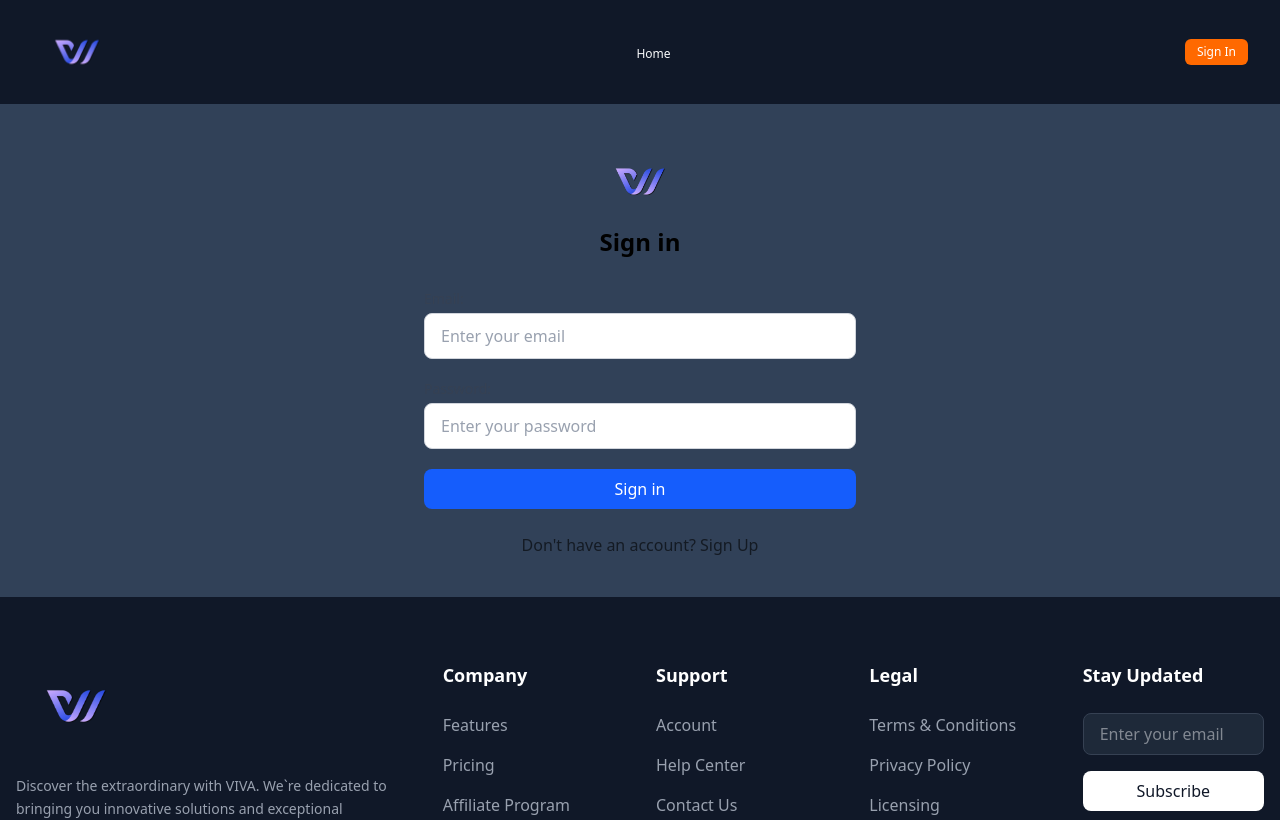
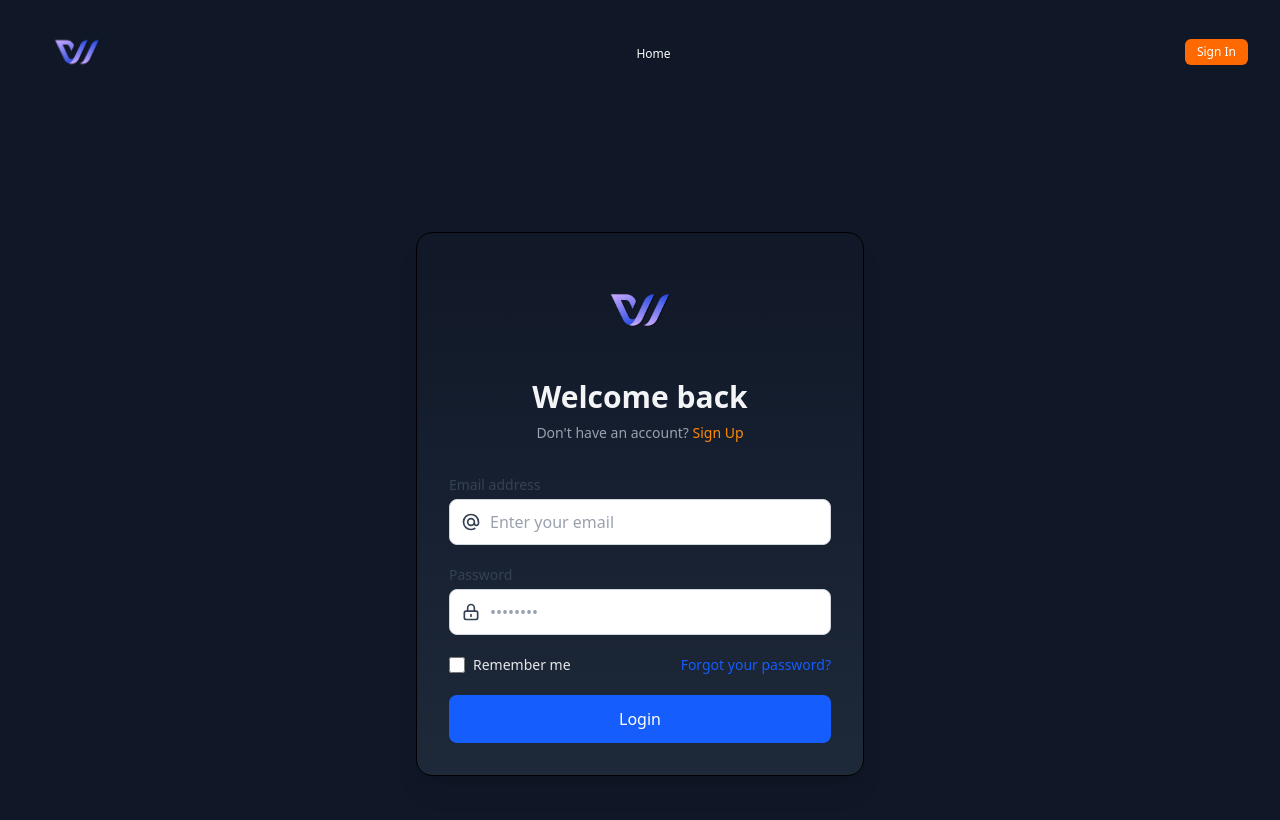
Before and after one commit to programmerviva/VIVA, a React (Vite) app: page /login in a window 1280 px wide. Shown: the top 820 px of the page. Built offline with nearby package versions, Linux system fonts and the light colour scheme; no server answers.

Commit message:
refactor AuthService and Login component for improved error handling, session management, and UI enhancements

```diff
--- a/src/appwrite/auth.js
+++ b/src/appwrite/auth.js
@@ -30,34 +30,39 @@ export class AuthService {
         password,
         name
       );
-
       if (userAccount) {
-        // Login immediately after successful signup
+        // Call login first to create a session
         return await this.login({ email, password });
       }
+      return userAccount;
     } catch (error) {
       console.error("Appwrite service error:", error);
-      if (error?.code === 409) {
-        throw new Error("Email already registered. Please login instead.");
-      }
-      throw new Error("Account creation failed. Please try again.");
+      throw error;
     }
   }
 
   async login({ email, password }) {
     try {
-      // Create new session without checking current session
+
       const session = await this.account.createEmailPasswordSession(email, password);
 
-      if (session) {
-        const userData = await this.account.get();
-        return { userData, session };
+      if (!session) {
+        throw new Error("Failed to create session");
       }
 
-      throw new Error("Failed to create session");
+      // Get user details after successful login
+      const userData = await this.account.get();
+      return {
+        session,
+        userData,
+      };
     } catch (error) {
       console.error("Login error:", error);
-      throw error;
+      if (error?.type === "user_invalid_credentials") {
+        throw new Error("Invalid email or password");
+      } else {
+        throw new Error("Login failed. Please try again");
+      }
     }
   }
 
@@ -65,9 +70,10 @@ export class AuthService {
     try {
       return await this.account.get();
     } catch (error) {
-      console.error("getCurrentUser error:", error);
-      return null;
+      console.log("Appwrite serive :: getCurrentUser :: error", error);
     }
+
+    return null;
   }
 
   async getCurrentUserDetails() {
@@ -93,10 +99,9 @@ export class AuthService {
 
   async logout() {
     try {
-      return await this.account.deleteSession("current");
+      await this.account.deleteSessions();
     } catch (error) {
-      console.error("Logout error:", error);
-      return null;
+      console.log("Appwrite serive :: logout :: error", error);
     }
   }
 
@@ -149,6 +154,7 @@ export class AuthService {
     }
   }
 
+  // Add method to get file preview
   async getFilePreview(fileId) {
     try {
       return this.storage.getFilePreview(conf.appwriteBucketId, fileId);
@@ -157,55 +163,6 @@ export class AuthService {
       return null;
     }
   }
-
-  async updateProfile(formData) {
-    try {
-      const userData = await this.account.get();
-      let updatedData = { ...userData };
-
-      // Update name if provided
-      if (formData.get("name")) {
-        await this.account.updateName(formData.get("name"));
-        updatedData.name = formData.get("name");
-      }
-
-      // Handle profile picture upload
-      if (formData.get("profilePic")) {
-        // Delete existing profile picture if exists
-        if (userData.profilePic) {
-          try {
-            await this.storage.deleteFile(
-              conf.appwriteBucketId,
-              userData.profilePic
-            );
-          } catch {
-            console.log("No existing profile picture to delete");
-          }
-        }
-
-        // Upload new profile picture
-        const file = await this.storage.createFile(
-          conf.appwriteBucketId,
-          ID.unique(),
-          formData.get("profilePic")
-        );
-        updatedData.profilePic = file.$id;
-      }
-
-      // Update preferences (bio)
-      if (formData.get("bio")) {
-        await this.account.updatePrefs({
-          bio: formData.get("bio"),
-        });
-        updatedData.bio = formData.get("bio");
-      }
-
-      return updatedData;
-    } catch (error) {
-      console.error("Profile update error:", error);
-      throw error;
-    }
-  }
 }
 
 const authService = new AuthService();
--- a/src/components/Login.jsx
+++ b/src/components/Login.jsx
@@ -1,80 +1,179 @@
+/* eslint-disable no-unused-vars */
 import { useState } from "react";
 import { Link, useNavigate } from "react-router-dom";
 import { useDispatch } from "react-redux";
 import { useForm } from "react-hook-form";
+import { Button, Input, Logo } from "./index";
+import authService from "../appwrite/auth";
 import { login as authLogin } from "../store/authSlice";
-import authService from "../appwrite/auth";
-import { Button, Input, Logo } from "./index";
 
 const Login = () => {
   const navigate = useNavigate();
   const dispatch = useDispatch();
   const { register, handleSubmit } = useForm();
+  const [formData, setFormData] = useState({
+    email: "",
+    password: "",
+  });
   const [error, setError] = useState("");
   const [loading, setLoading] = useState(false);
 
-  const handleLogin = async (data) => {
+  const handleSubmitForm = async (e) => {
+    e.preventDefault();
+    setError("");
+    setLoading(true);
+
     try {
-      setError("");
-      setLoading(true);
-      const session = await authService.login(data);
-      if (session?.userData) {
-        dispatch(authLogin(session.userData));
+      const response = await authService.login(formData);
+
+      if (response?.session && response?.userData) {
+        dispatch(authLogin(response.userData));
         navigate("/");
       }
-    } catch   {
-      setError("Invalid email or password");
+    } catch (error) {
+      console.error("Login error:", error);
+      setError(error.message || "Failed to login. Please try again.");
     } finally {
       setLoading(false);
     }
   };
 
   return (
-    <div className="flex items-center justify-center w-full">
-      <div className="mx-auto w-full max-w-lg  rounded-xl p-10  ">
-        <div className="mb-2 flex justify-center">
-          <span className="inline-block w-full max-w-[100px]">
+    <div className="min-h-screen flex items-center justify-center bg-gray-900 py-12 px-4 sm:px-6 lg:px-8">
+      <div className="max-w-md w-full space-y-8 bg-gradient-to-b from-gray-900 to-gray-800 rounded-2xl shadow-xl p-8 border ">
+        {/* Logo Section */}
+        <div className="flex flex-col items-center">
+          <span className="inline-block w-full max-w-[120px] mb-6">
             <Logo width="100%" />
           </span>
+          <h2 className="text-3xl font-bold text-gray-100 text-center">
+            Welcome back
+          </h2>
+          <p className="mt-2 text-center text-sm text-gray-400">
+            Don&apos;t have an account?{" "}
+            <Link
+              to="/signup"
+              className="font-medium text-orange-400 hover:text-orange-300 transition-colors duration-200"
+            >
+              Sign Up
+            </Link>
+          </p>
         </div>
-        <h2 className="text-center text-2xl font-bold leading-tight">
-          Sign in
-        </h2>
-        <form onSubmit={handleSubmit(handleLogin)} className="mt-8">
+
+        {/* Error Message */}
+        {error && (
+          <div className="bg-red-50 border-l-4 border-red-500 p-4 my-4">
+            <div className="flex">
+              <div className="flex-shrink-0">
+                <svg
+                  className="h-5 w-5 text-red-500"
+                  viewBox="0 0 20 20"
+                  fill="currentColor"
+                >
+                  <path
+                    fillRule="evenodd"
+                    d="M10 18a8 8 0 100-16 8 8 0 000 16zM8.707 7.293a1 1 0 00-1.414 1.414L8.586 10l-1.293 1.293a1 1 0 101.414 1.414L10 11.414l1.293 1.293a1 1 0 001.414-1.414L11.414 10l1.293-1.293a1 1 0 00-1.414-1.414L10 8.586 8.707 7.293z"
+                    clipRule="evenodd"
+                  />
+                </svg>
+              </div>
+              <div className="ml-3">
+                <p className="text-sm text-red-700">{error}</p>
+              </div>
+            </div>
+          </div>
+        )}
+
+        {/* Login Form */}
+        <form onSubmit={handleSubmitForm} className="mt-8 space-y-6">
           <div className="space-y-5">
             <Input
-              label="Email: "
+              label="Email address"
               placeholder="Enter your email"
               type="email"
-              {...register("email", {
-                required: true,
-                pattern: {
-                  value: /^\w+([.-]?\w+)*@\w+([.-]?\w+)*(\.\w{2,3})+$/,
-                  message: "Invalid email address",
-                },
-              })}
+              value={formData.email}
+              onChange={(e) =>
+                setFormData({ ...formData, email: e.target.value })
+              }
+              required
+              icon={
+                <svg
+                  className="h-5 w-5 text-gray-700"
+                  fill="none"
+                  viewBox="0 0 24 24"
+                  stroke="currentColor"
+                >
+                  <path
+                    strokeLinecap="round"
+                    strokeLinejoin="round"
+                    strokeWidth={2}
+                    d="M16 12a4 4 0 10-8 0 4 4 0 008 0zm0 0v1.5a2.5 2.5 0 005 0V12a9 9 0 10-9 9m4.5-1.206a8.959 8.959 0 01-4.5 1.207"
+                  />
+                </svg>
+              }
             />
+
             <Input
-              label="Password: "
+              label="Password"
               type="password"
-              placeholder="Enter your password"
-              {...register("password", { required: true })}
+              placeholder="••••••••"
+              value={formData.password}
+              onChange={(e) =>
+                setFormData({ ...formData, password: e.target.value })
+              }
+              required
+              icon={
+                <svg
+                  className="h-5 w-5 text-gray-700"
+                  fill="none"
+                  viewBox="0 0 24 24"
+                  stroke="currentColor"
+                >
+                  <path
+                    strokeLinecap="round"
+                    strokeLinejoin="round"
+                    strokeWidth={2}
+                    d="M12 15v2m-6 4h12a2 2 0 002-2v-6a2 2 0 00-2-2H6a2 2 0 00-2 2v6a2 2 0 002 2zm10-10V7a4 4 0 00-8 0v4h8z"
+                  />
+                </svg>
+              }
             />
-            <Button type="submit" className="w-full" disabled={loading}>
-              {loading ? "Signing in..." : "Sign in"}
+
+            <div className="flex items-center justify-between">
+              <div className="flex items-center">
+                <input
+                  id="remember-me"
+                  name="remember-me"
+                  type="checkbox"
+                  className="h-4 w-4 text-blue-600 focus:ring-blue-500 border-gray-300 rounded"
+                />
+                <label
+                  htmlFor="remember-me"
+                  className="ml-2 block text-sm text-gray-200"
+                >
+                  Remember me
+                </label>
+              </div>
+
+              <div className="text-sm">
+                <Link
+                  to="/forgot-password"
+                  className="font-medium text-blue-600 hover:text-blue-500"
+                >
+                  Forgot your password?
+                </Link>
+              </div>
+            </div>
+
+            <Button
+              type="submit"
+              className="w-full py-3 bg-blue-600 hover:bg-blue-700 text-white font-medium rounded-lg transition-colors duration-200"
+              disabled={loading}
+            >
+              {loading ? "Logging in..." : "Login"}
             </Button>
           </div>
         </form>
-        {error && <p className="text-red-600 mt-8 text-center">{error}</p>}
-        <p className="mt-6 text-center text-base text-black/60">
-          Don&apos;t have an account?&nbsp;
-          <Link
-            to="/signup"
-            className="font-medium text-primary transition-all duration-200 hover:underline"
-          >
-            Sign Up
-          </Link>
-        </p>
       </div>
     </div>
   );
```
